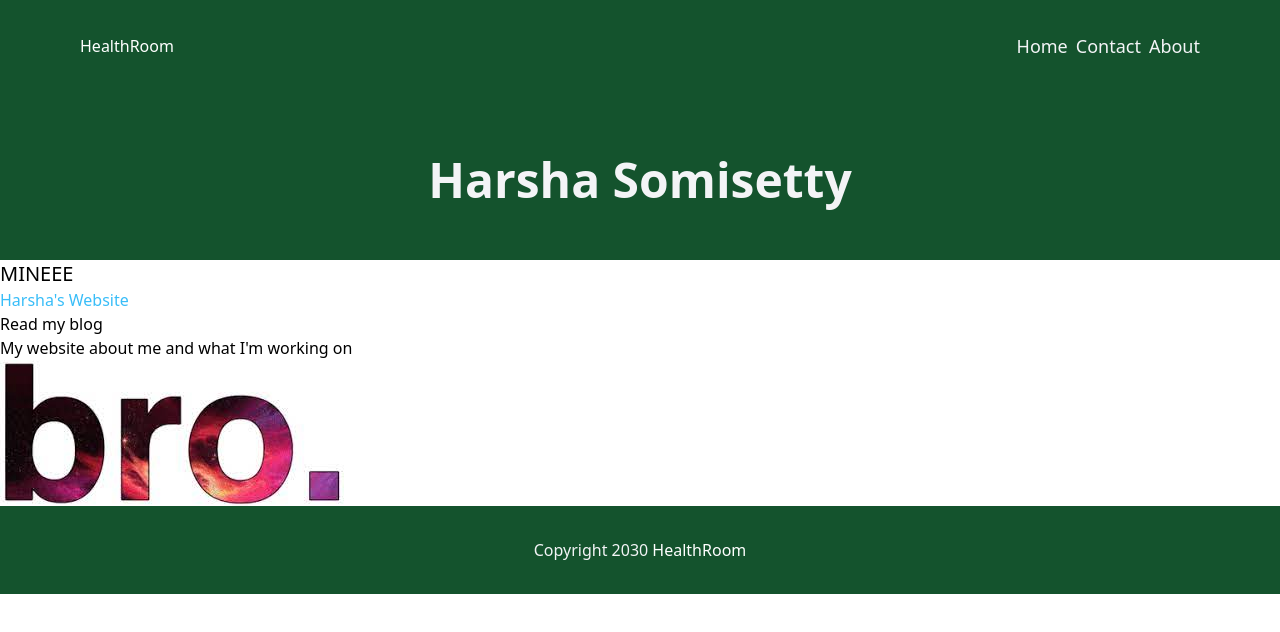
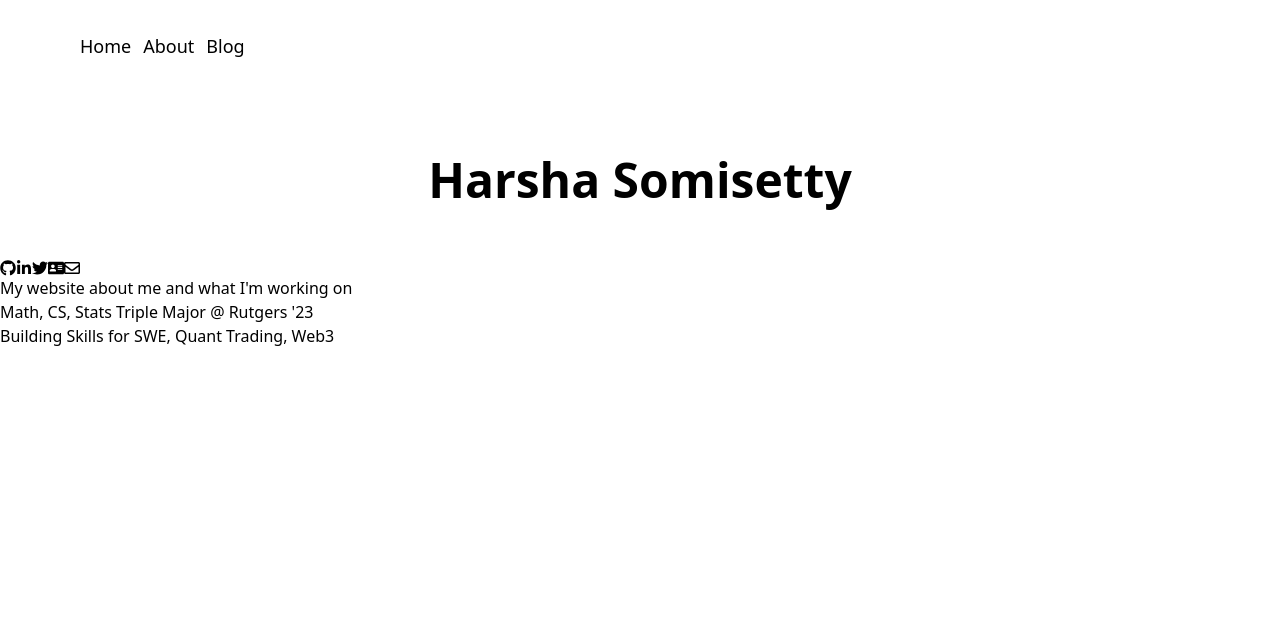
Before and after one commit to harshasomisetty/personal_website, a Gatsby site: page / in a window 1280 px wide. Built offline with nearby package versions, Linux system fonts and the light colour scheme; Gatsby itself is replaced by a stand-in of ours.

Commit message:
added socials, some header changes

```diff
--- a/package.json
+++ b/package.json
@@ -23,6 +23,7 @@
     "postcss-cli": "^9.1.0",
     "react": "^17.0.1",
     "react-dom": "^17.0.1",
+    "react-icons": "^4.3.1",
     "tailwindcss": "^3.0.8"
   },
   "devDependencies": {
--- a/src/components/Header.js
+++ b/src/components/Header.js
@@ -2,7 +2,7 @@ import React from "react";
 
 const Header = () => {
   return (
-    <header className="bg-green-900 text-gray-100 pt-16 pb-10 text-center">
+    <header className="pt-16 pb-10 text-center">
       <h1 className="font-semibold font-rammetto lg:text-5xl sm:text-4xl text-2xl pb-4">
         Harsha Somisetty
       </h1>
--- a/src/components/Layout.js
+++ b/src/components/Layout.js
@@ -6,35 +6,36 @@ const Layout = ({children}) => {
      Hover:opacity-70
      text-sm
      sm:text-lg
+     flex
+     space-x-3
     `;
   const logoStyle = `
-    text-white
     font-rammetto
     sm:text-base
     text-sm
     `;
   return (
     <div>
-      <nav className="flex sm:justify-between justify-around items-center bg-green-900 lg:px-20 sm:px-6 py-8 text-gray-100">
-        <h3 className={logoStyle}>HealthRoom</h3>
-        <ul className="flex space-x-2">
-          <li className={linkStyle}>
+      <nav className="flex sm:justify-between justify-around items-center lg:px-20 sm:px-6 py-8">
+        {/* <h3 className={logoStyle}>HealthRoom</h3> */}
+        <ul className={linkStyle}>
+          <li>
             <Link to="/">Home</Link>
           </li>
-          <li className={linkStyle}>
-            <Link to="/contact">Contact</Link>
+          <li>
+            <Link to="/about">About</Link>
           </li>
-          <li className={linkStyle}>
-            <Link to="/about">About</Link>
+          <li>
+            <Link to="/blog">Blog</Link>
           </li>
         </ul>
       </nav>
 
       <main>{children}</main>
 
-      <footer className="text-center py-8 bg-green-900 text-gray-100">
+      <footer className="text-center py-8">
         <p>
-          Copyright 2030 <span className={logoStyle}>HealthRoom</span>
+          {/* Copyright 2030 <span className={logoStyle}>HealthRoom</span> */}
         </p>
       </footer>
     </div>
--- /dev/null
+++ b/src/components/Social.js
@@ -0,0 +1,46 @@
+import React from "react";
+import {
+  FaGithub,
+  FaLinkedinIn,
+  FaTwitter,
+  FaRegEnvelope,
+  FaAddressCard,
+} from "react-icons/fa";
+
+const SocialIcon = ({icon, link_text}) => {
+  return (
+    <div>
+      <a href={link_text}>{icon}</a>
+    </div>
+  );
+};
+const Social = () => {
+  return (
+    <div className="flex flex-row">
+      <SocialIcon
+        icon={<FaGithub />}
+        link_text={"https://www.github.com/harshasomisetty"}
+      />
+      <SocialIcon
+        icon={<FaLinkedinIn />}
+        link_text={"https://www.linkedin.com/in/harshasomisetty"}
+      />
+      <SocialIcon
+        icon={<FaTwitter />}
+        link_text={"https://www.twitter.com/HarshaSomisetty"}
+      />
+      <SocialIcon
+        icon={<FaAddressCard />}
+        link_text={
+          "https://docs.google.com/document/d/1GccuGcXmZ6tDAI0Y_svTLM5yTiuQJBqra5AY8o4xE2g/edit"
+        }
+      />
+      <SocialIcon
+        icon={<FaRegEnvelope />}
+        link_text={"mailto: hs884@scarletmail.rutgers.edu"}
+      />
+    </div>
+  );
+};
+
+export default Social;
--- a/src/pages/index.js
+++ b/src/pages/index.js
@@ -2,7 +2,7 @@ import React from "react";
 import {graphql, Link} from "gatsby";
 import Layout from "../components/Layout";
 import Header from "../components/Header";
-
+import Social from "../components/Social.js";
 export default function Home({data}) {
   const {title, description} = data.site.siteMetadata;
 
@@ -10,13 +10,14 @@ export default function Home({data}) {
     <Layout>
       <Header />
 
-      <p className="text-xl">MINEEE</p>
       <div>
-        <h1 className="text-sky-400">{title}</h1>
-        <Link to="/blog">Read my blog</Link>
+        {/* <h1 className="text-sky-400">{title}</h1> */}
+        <Social />
         <p>{description}</p>
 
-        <img alt="Cute dog" src={data.image.publicURL} />
+        {/* <img alt="Cute dog" src={data.image.publicURL} /> */}
+        <p>Math, CS, Stats Triple Major @ Rutgers '23</p>
+        <p>Building Skills for SWE, Quant Trading, Web3</p>
       </div>
     </Layout>
   );
```
Also changed, not shown: 1 other file.
